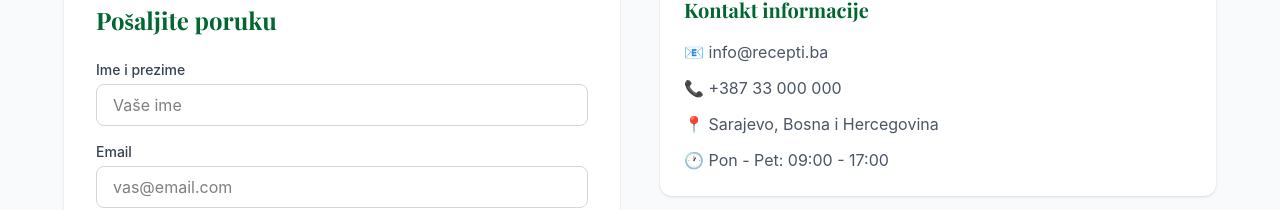
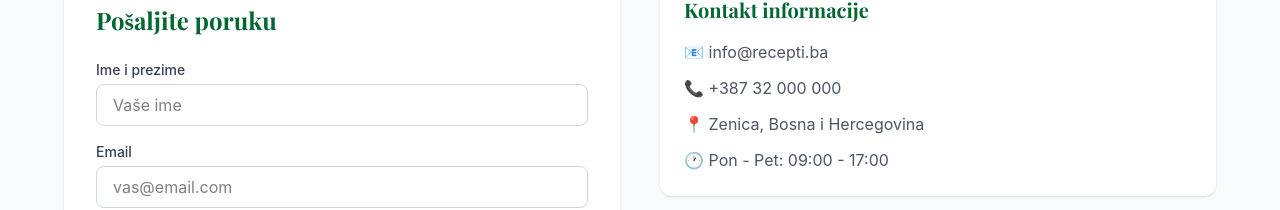
Before and after one commit to edvinbeslic/recepti-i-plan-ishrane, a React (Vite) app in the folder frontend/: page /kontakt in a window 1280 px wide. Shown: the part 252-462 px from the top of the page. Built offline with nearby package versions, Linux system fonts and the light colour scheme.

Commit message:
feat: promijenjena lokacija na Zenicu u Kontakt stranici

```diff
--- a/frontend/src/pages/Kontakt.jsx
+++ b/frontend/src/pages/Kontakt.jsx
@@ -135,8 +135,8 @@ function Kontakt() {
               <h2 className="text-xl font-bold text-green-800 mb-4">Kontakt informacije</h2>
               <div className="flex flex-col gap-3 text-gray-600">
                 <p>📧 info@recepti.ba</p>
-                <p>📞 +387 33 000 000</p>
-                <p>📍 Sarajevo, Bosna i Hercegovina</p>
+                <p>📞 +387 32 000 000</p>
+                <p>📍 Zenica, Bosna i Hercegovina</p>
                 <p>🕐 Pon - Pet: 09:00 - 17:00</p>
               </div>
             </div>
@@ -144,7 +144,7 @@ function Kontakt() {
             <div className="bg-white rounded-xl shadow overflow-hidden">
               <iframe
                 title="Lokacija"
-                src="https://www.google.com/maps/embed?pb=!1m18!1m12!1m3!1d11519.291900569!2d18.3890!3d43.8563!2m3!1f0!2f0!3f0!3m2!1i1024!2i768!4f13.1!3m3!1m2!1s0x4758c93272bc6f0b%3A0x1e3a4b4a7db6a6de!2sSarajevo!5e0!3m2!1sbs!2sba!4v1620000000000!5m2!1sbs!2sba"
+                src="https://www.google.com/maps/embed?pb=!1m18!1m12!1m3!1d22829.938409!2d17.9077!3d44.2010!2m3!1f0!2f0!3f0!3m2!1i1024!2i768!4f13.1!3m3!1m2!1s0x475ee1234567890%3A0x1234567890abcdef!2sZenica!5e0!3m2!1sbs!2sba!4v1620000000000!5m2!1sbs!2sba"
                 width="100%"
                 height="250"
                 style={{ border: 0 }}
```
